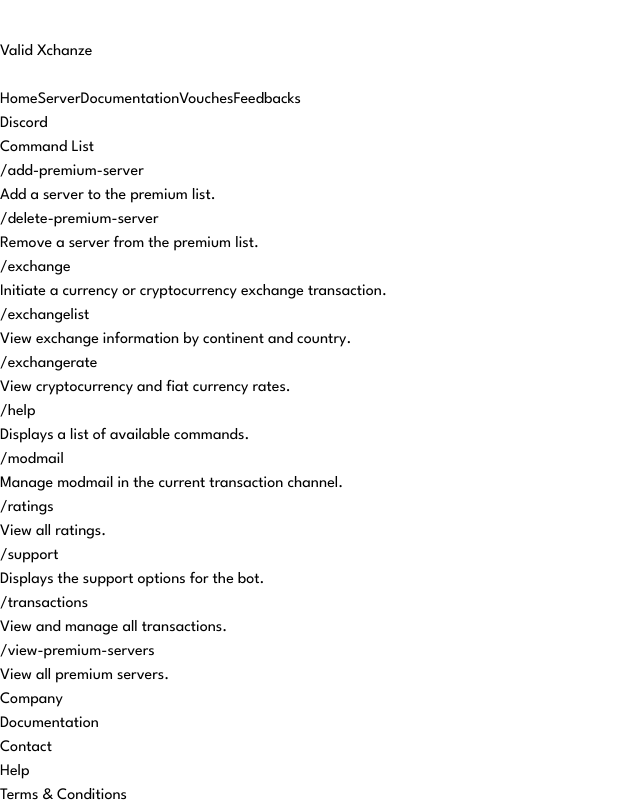
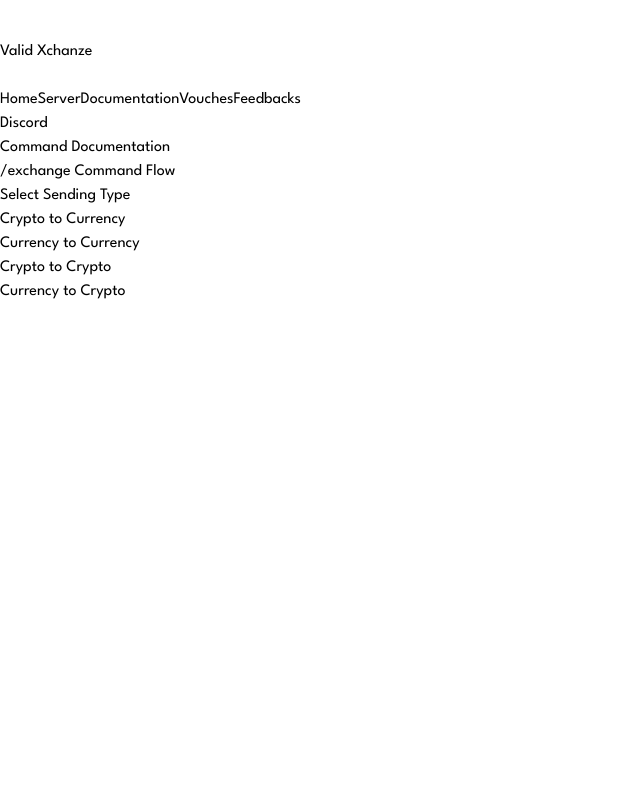
Before and after one commit to GlaceYT/VXOFFICIALSITE, a React (Vite) app: page /documentation in a window 1280 px wide. Shown: the part 1240-2042 px from the top of the page, without its empty margins (0-640 px from the left). Built offline with nearby package versions, Linux system fonts and the light colour scheme; a web font is replaced by a local one.

Commit message:
Update Documentation.tsx

```diff
--- a/src/pages/Documentation.tsx
+++ b/src/pages/Documentation.tsx
@@ -1,46 +1,187 @@
-
+import React from "react";
 import Footer from "../components/Home/Footer";
 import Navbar from "../components/Navbar";
 
-const commands = [
-  { command: "/add-premium-server", description: "Add a server to the premium list." },
-  { command: "/delete-premium-server", description: "Remove a server from the premium list." },
-  { command: "/exchange", description: "Initiate a currency or cryptocurrency exchange transaction." },
-  { command: "/exchangelist", description: "View exchange information by continent and country." },
-  { command: "/exchangerate", description: "View cryptocurrency and fiat currency rates." },
-  { command: "/help", description: "Displays a list of available commands." },
-  { command: "/modmail", description: "Manage modmail in the current transaction channel." },
-  { command: "/ratings", description: "View all ratings." },
-  { command: "/support", description: "Displays the support options for the bot." },
-  { command: "/transactions", description: "View and manage all transactions." },
-  { command: "/view-premium-servers", description: "View all premium servers." },
-];
+// Define the structure for each flow step
+type FlowStep = {
+  step: string;
+  options: string[];
+};
+
+// Define the flows object type
+type Flows = {
+  [key: string]: FlowStep[];
+};
+
+const flows: Flows = {
+  "/exchange": [
+    {
+      step: "Select Sending Type",
+      options: [
+        "Crypto to Currency",
+        "Currency to Currency",
+        "Crypto to Crypto",
+        "Currency to Crypto",
+      ],
+    },
+    {
+      step: "Select Sending Crypto",
+      options: ["Bitcoin", "Ethereum", "Other Cryptos"],
+    },
+    {
+      step: "Select Sending Currency",
+      options: ["USD", "EUR", "Other Currencies"],
+    },
+    {
+      step: "Select Sending Method",
+      options: ["Bank Transfer", "Card Payment", "Other Methods"],
+    },
+    {
+      step: "Select Receiving Type",
+      options: ["Crypto", "Currency"],
+    },
+    {
+      step: "Select Receiving Crypto",
+      options: ["Bitcoin", "Ethereum", "Other Cryptos"],
+    },
+    {
+      step: "Select Receiving Currency",
+      options: ["USD", "EUR", "Other Currencies"],
+    },
+    {
+      step: "Select Receiving Method",
+      options: ["Bank Deposit", "Wallet Transfer", "Other Methods"],
+    },
+    {
+      step: "Final Submit",
+      options: ["Complete Exchange"],
+    },
+  ],
+  "/exchangelist": [
+    { step: "Displays information by continent and country", options: [] },
+  ],
+  "/exchangerate": [
+    { step: "Displays cryptocurrency and fiat currency rates", options: [] },
+  ],
+  "/help": [{ step: "Shows a list of available commands", options: [] }],
+  "/support": [{ step: "Shows available support options", options: [] }],
+};
 
 const Documentation = () => {
+  const [selectedFlow, setSelectedFlow] = React.useState<keyof Flows | "">("");
+
   return (
     <>
-    <Navbar/>
+      <Navbar />
       <div className="min-h-screen bg-gray-900 text-gray-100 font-sans">
-      <main className="max-w-4xl mx-auto p-6">
+        <main className="max-w-7xl mx-auto p-6">
           <section>
-          <h2 className="text-2xl font-semibold mb-4">Command List</h2>
-          <ul className="space-y-4">
-            {commands.map((cmd, index) => (
-              <li
-                key={index}
-                className="bg-gray-800 p-4 rounded-lg shadow-md hover:bg-gray-700 transition"
-              >
-                <div className="flex flex-col">
-                  <span className="text-lg font-medium text-blue-400">{cmd.command}</span>
-                  <p className="text-gray-300">{cmd.description}</p>
-                </div>
-              </li>
+            <h2 className="text-3xl font-semibold mb-6">Command Documentation</h2>
+
+            {/* Flowchart for /exchange */}
+            <div className="mt-8">
+              <h3 className="text-2xl font-bold text-blue-400 mb-6">
+                /exchange Command Flow
+              </h3>
+              <div className="relative overflow-x-auto">
+                <div className="flex items-center space-x-8">
+                  {flows["/exchange"].map((flow, idx) => (
+                    <div key={idx} className="flex items-center space-x-4">
+                      {/* Step Node */}
+                      <div className="flex flex-col items-center bg-gray-800 p-4 rounded-lg shadow-md text-center w-48">
+                        <h4 className="text-lg font-semibold text-pink-400">
+                          {flow.step}
+                        </h4>
+                        {flow.options.length > 0 && (
+                          <ul className="mt-2 text-gray-300 space-y-1 list-disc">
+                            {flow.options.map((option, i) => (
+                              <li key={i}>{option}</li>
                             ))}
                           </ul>
+                        )}
+                      </div>
+                      {/* Line Connector */}
+                      {idx < flows["/exchange"].length - 1 && (
+                        <svg
+                          className="w-10 h-10 text-gray-500"
+                          xmlns="http://www.w3.org/2000/svg"
+                          fill="none"
+                          viewBox="0 0 24 24"
+                          stroke="currentColor"
+                        >
+                          <path
+                            strokeLinecap="round"
+                            strokeLinejoin="round"
+                            strokeWidth="2"
+                            d="M4 12h16"
+                          />
+                        </svg>
+                      )}
+                    </div>
+                  ))}
+                </div>
+              </div>
+            </div>
+
+            {/* Other Commands */}
+            <div className="mt-16">
+              <h3 className="text-2xl font-bold text-blue-400 mb-4">
+                Other Commands
+              </h3>
+              <div className="grid grid-cols-1 gap-6 lg:grid-cols-2">
+                {Object.keys(flows).map(
+                  (cmd, index) =>
+                    cmd !== "/exchange" && (
+                      <div
+                        key={index}
+                        className={`p-6 bg-gray-800 rounded-lg shadow-md transition cursor-pointer hover:bg-gray-700 ${
+                          selectedFlow === cmd ? "ring-4 ring-blue-500" : ""
+                        }`}
+                        onClick={() => setSelectedFlow(cmd as keyof Flows)}
+                      >
+                        <h3 className="text-xl font-semibold text-blue-400">
+                          {cmd}
+                        </h3>
+                        <p className="text-gray-300">
+                          {flows[cmd][0]?.step || "View details about this command."}
+                        </p>
+                      </div>
+                    )
+                )}
+              </div>
+
+              {/* Selected Flow Details */}
+              {selectedFlow && selectedFlow !== "/exchange" && (
+                <div className="mt-10">
+                  <h3 className="text-2xl font-bold text-blue-400 mb-4">
+                    {selectedFlow} Flow
+                  </h3>
+                  <div className="space-y-6">
+                    {flows[selectedFlow].map((flow: FlowStep, idx: number) => (
+                      <div
+                        key={idx}
+                        className="p-6 bg-gray-800 rounded-lg shadow-lg"
+                      >
+                        <h4 className="text-lg font-semibold text-pink-400">
+                          {flow.step}
+                        </h4>
+                        {flow.options.length > 0 && (
+                          <ul className="mt-2 space-y-2 pl-4 text-gray-300 list-disc">
+                            {flow.options.map((option: string, i: number) => (
+                              <li key={i}>{option}</li>
+                            ))}
+                          </ul>
+                        )}
+                      </div>
+                    ))}
+                  </div>
+                </div>
+              )}
+            </div>
           </section>
         </main>
       </div>
-    <Footer/>
+      <Footer />
     </>
   );
 };
```
Lines whose indentation alone changed are shown as unchanged.
